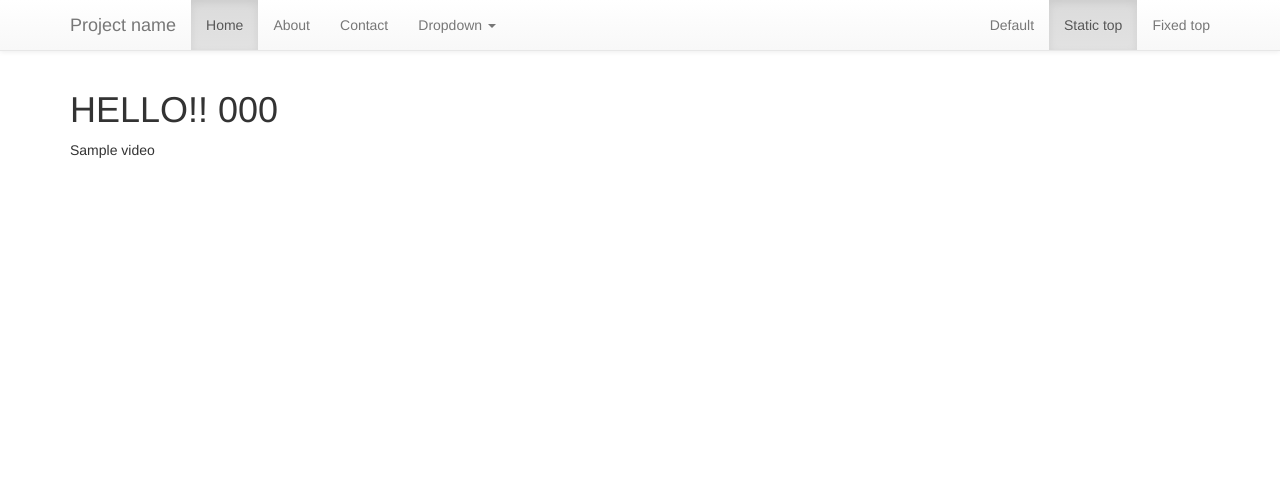
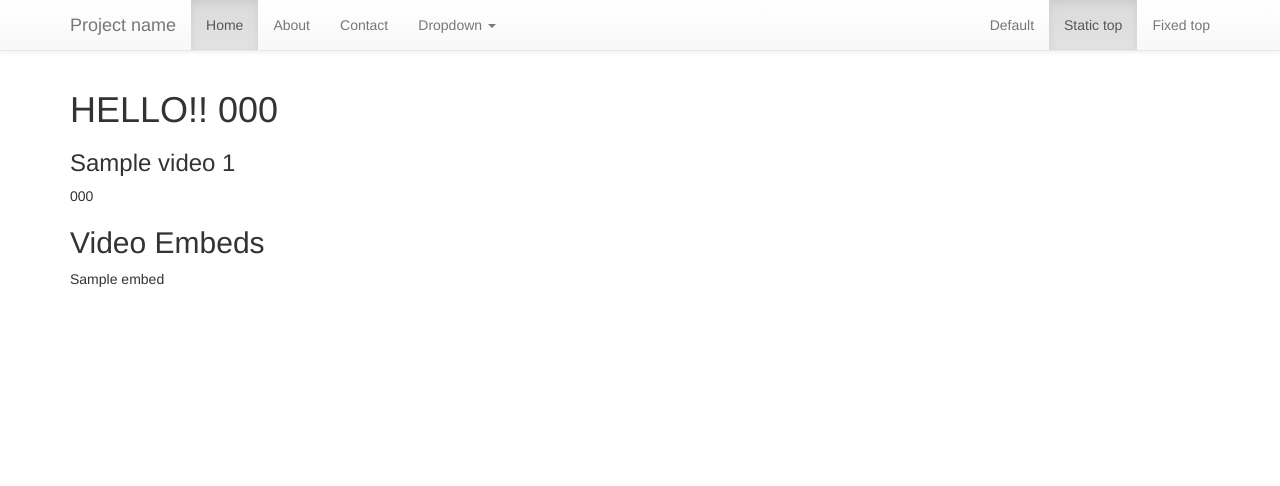
Before and after one commit to climberwb/video-membership, a Django app: template src/templates/home.html in a window 1280 px wide. Shown: the top 486 px of the page. Run offline with Django 3.2, Linux system fonts and the light colour scheme; tables that the repository leaves empty hold one stand-in row (Sample ...); the template is opened without the code that fills it: values named after a table or form of the project are taken from there, most other values are stand-ins (such as "Sample title", 1, 10 or a date in 2020); some libraries are stand-ins or nearby versions.

```diff
--- a/src/templates/home.html
+++ b/src/templates/home.html
@@ -16,6 +16,12 @@
 {% block content%}
  <h1>HELLO!! {{numbers}}</h1>
  {% for video in videos %}
-   <div>{{video.title}}</video>
+   <h3>{{video.title}} {{forloop.counter}}</h3>
+   {{video.embed_code | safe}}
   {% endfor %}
+
+  <h2>Video Embeds</h2>
+  {% for embed in embeds %}
+      {{embed}}
+  {%endfor%}
 {% endblock%}
```
Also changed, not shown: src/templates/base.html (+2 -8 lines), src/video_membership/views.py (+27 -2 lines).
